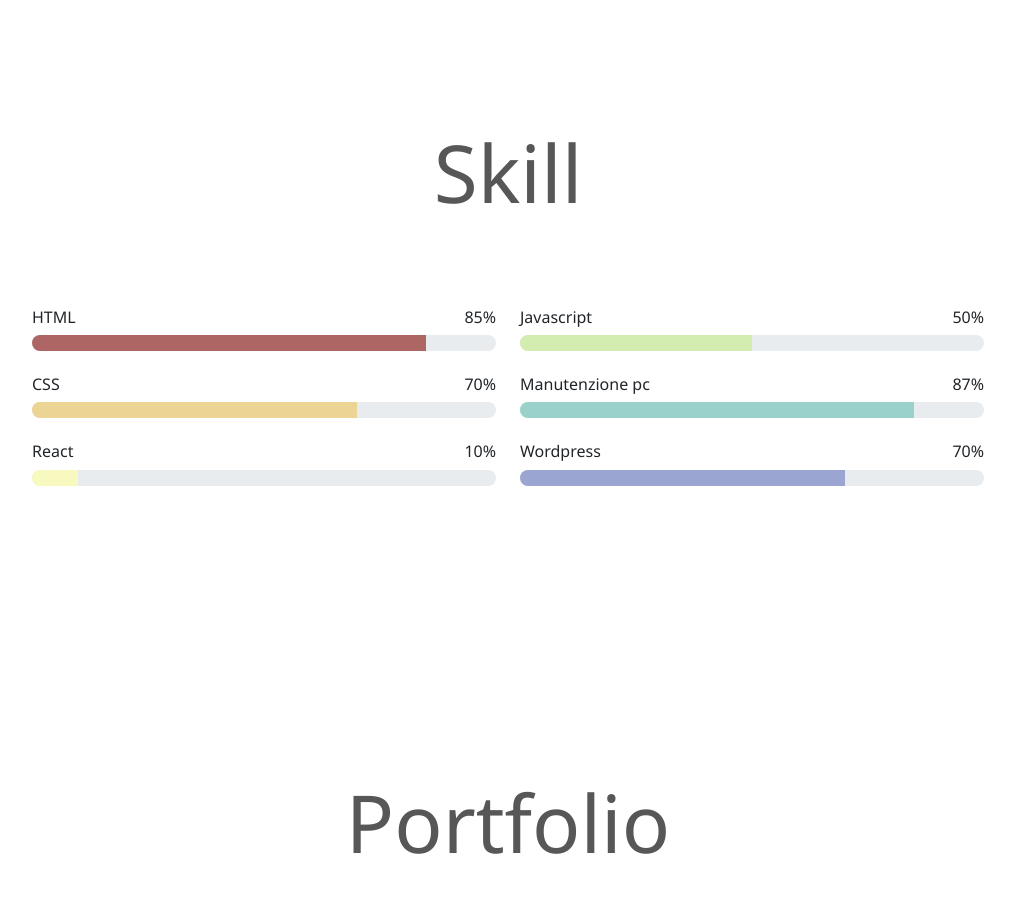
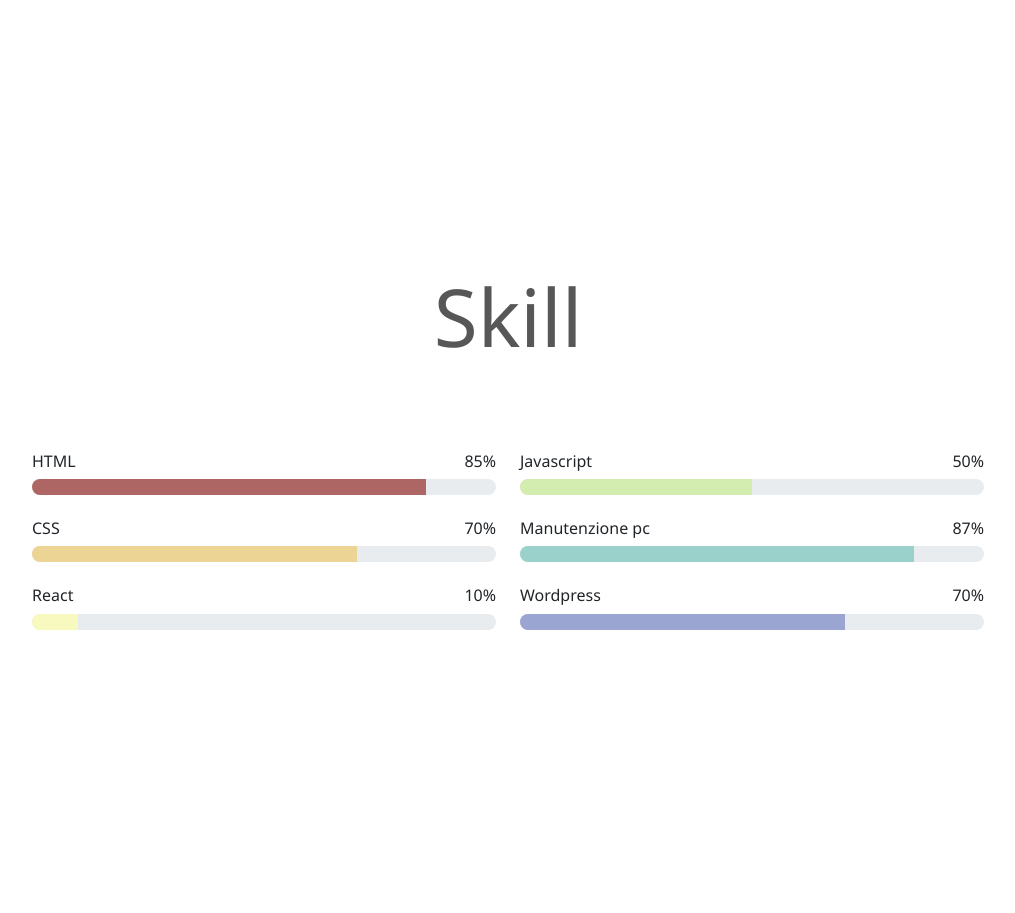
Before and after one commit to mattbrambilla/myPortfolio, a plain HTML site: page index.html in a window 1280 px wide. Shown: the part 1840-2753 px from the top of the page, without its empty margins (132-1147 px from the left). Drawn offline with nearby package versions, Linux system fonts and the light colour scheme.

Commit message:
Optimized space in skill section for desktop
Added new css rules

```diff
--- a/index.html
+++ b/index.html
@@ -146,7 +146,7 @@
   </section>
 
   <section class="sectionalt" id="skill">
-    <h2 class="mb-5 text-center" id="skill"> Skill</h1>
+    <h2 class="mb-5 text-center spaceTitle" id="skill"> Skill</h1>
 
       <!-- Skill Start -->
       <div class="container-fluid" id="skill">
@@ -219,6 +219,7 @@
             </div>
         </div>
     </div>
+    <div class="spaceTitle"></div>
     <!-- Skill End -->
 
     </div>
--- a/style.css
+++ b/style.css
@@ -5,6 +5,8 @@
  * Copyright 2011-2020 Twitter, Inc.
  * Licensed under MIT (https://github.com/twbs/bootstrap/blob/main/LICENSE)
  */
+
+/* General setting */
 
 .body {
     width: 100%;
@@ -348,6 +350,14 @@ label {
     text-align: center
 }
 
+
+@media screen and (min-width:700px) {
+    .spaceTitle {
+        margin-top: 18vh;
+    }
+
+}
+
 /* Rule for smart devices */
 
 @media screen and (max-width:500px) {
```
Lines whose indentation alone changed are shown as unchanged.
